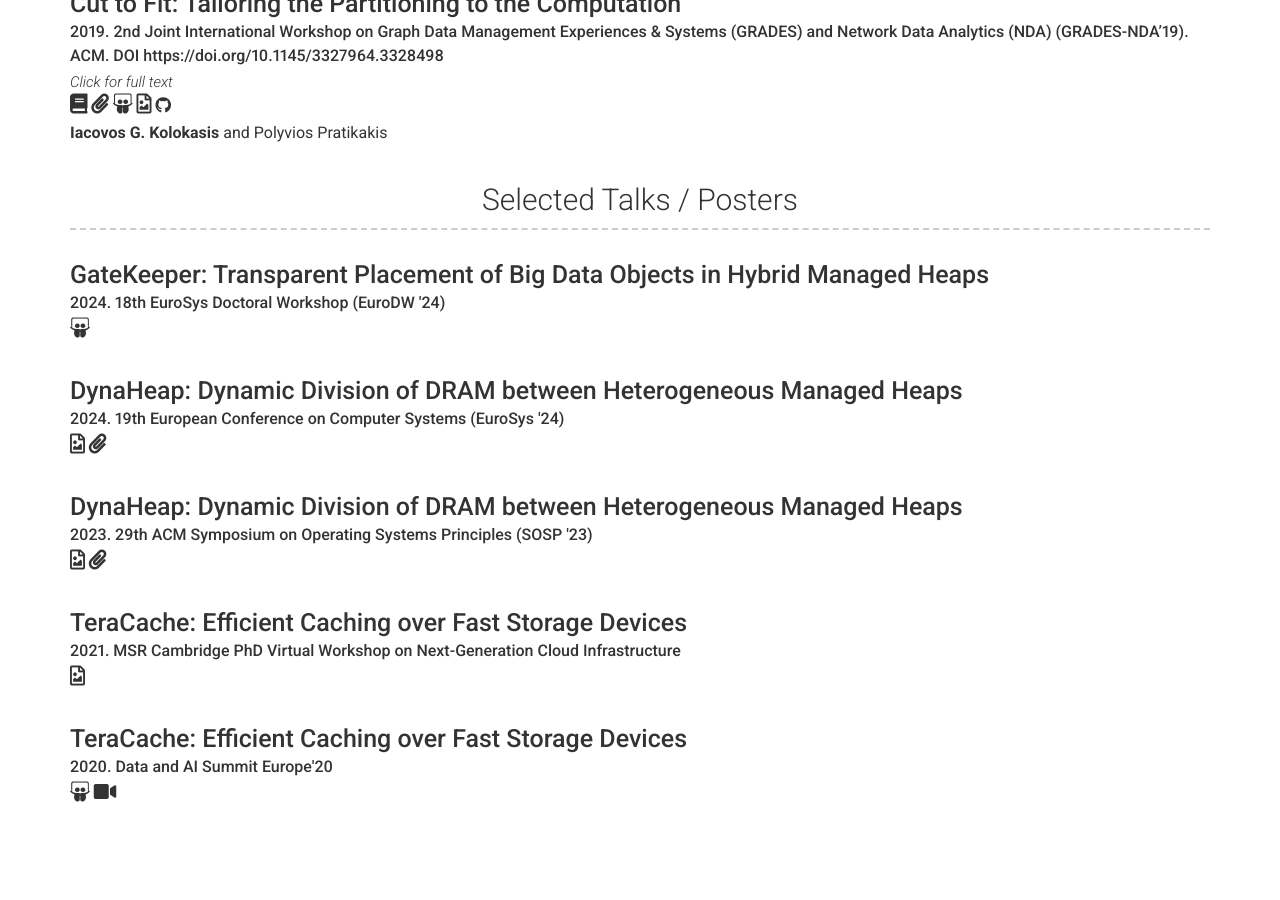
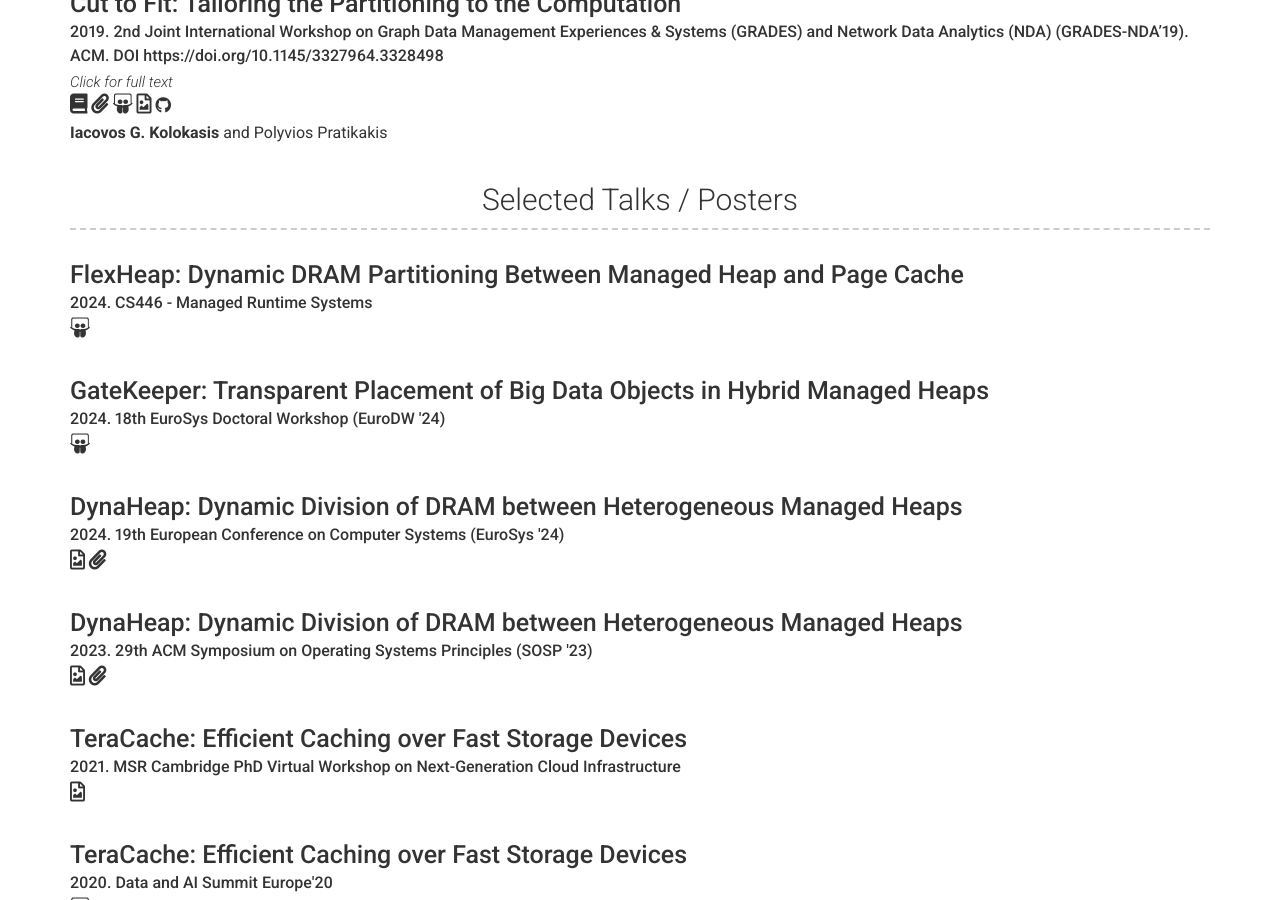
Before and after one commit to jackkolokasis/kolokasis.github.io, a Jekyll site: the page built from index.md, in a window 1280 px wide and 900 px high, scrolled down 2234 px. Built offline with Jekyll 4.4.1, drawn with Linux system fonts in a browser that asks for light colours; nearby versions of some CDN libraries.

Commit message:
Add Flexheap presentation to CS446

```diff
--- a/_config.yml
+++ b/_config.yml
@@ -312,6 +312,15 @@ content:
     layout: list # Type of content section (list/text)
     content:
       - layout: top
+        title: "FlexHeap: Dynamic DRAM Partitioning Between Managed Heap and Page Cache"
+        link_text: Click for full text
+        sub_title: 2024. CS446 - Managed Runtime Systems
+        additional_links:
+          - title: presentation
+            icon: fa fa-slideshare
+            url: https://jackkolokasis.github.io/kolokasis.github.io/slides/flexheap_kolokasis_cs446.pdf
+
+      - layout: top
         title: "GateKeeper: Transparent Placement of Big Data Objects in Hybrid Managed Heaps"
         link_text: Click for full text
         sub_title: 2024.  18th EuroSys Doctoral Workshop (EuroDW '24)
```
Also changed, not shown: 1 other file.
